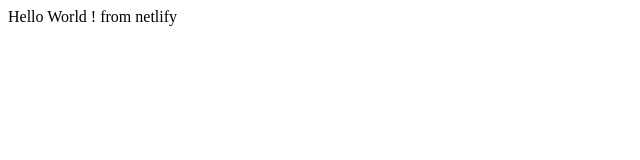
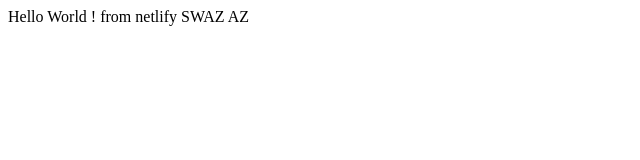
Before and after one commit to wajahatabbas27/Netlify-hello-world, a plain HTML site: page public/index.html in a window 1280 px wide. Shown: the full height of the page, 0-640 px from the left. Drawn offline with Linux system fonts and the light colour scheme.

Commit message:
second commit

```diff
--- a/public/index.html
+++ b/public/index.html
@@ -7,6 +7,6 @@
     <title>Netlify Hello</title>
   </head>
   <body>
-    Hello World ! from netlify
+    Hello World ! from netlify SWAZ AZ
   </body>
 </html>
```
